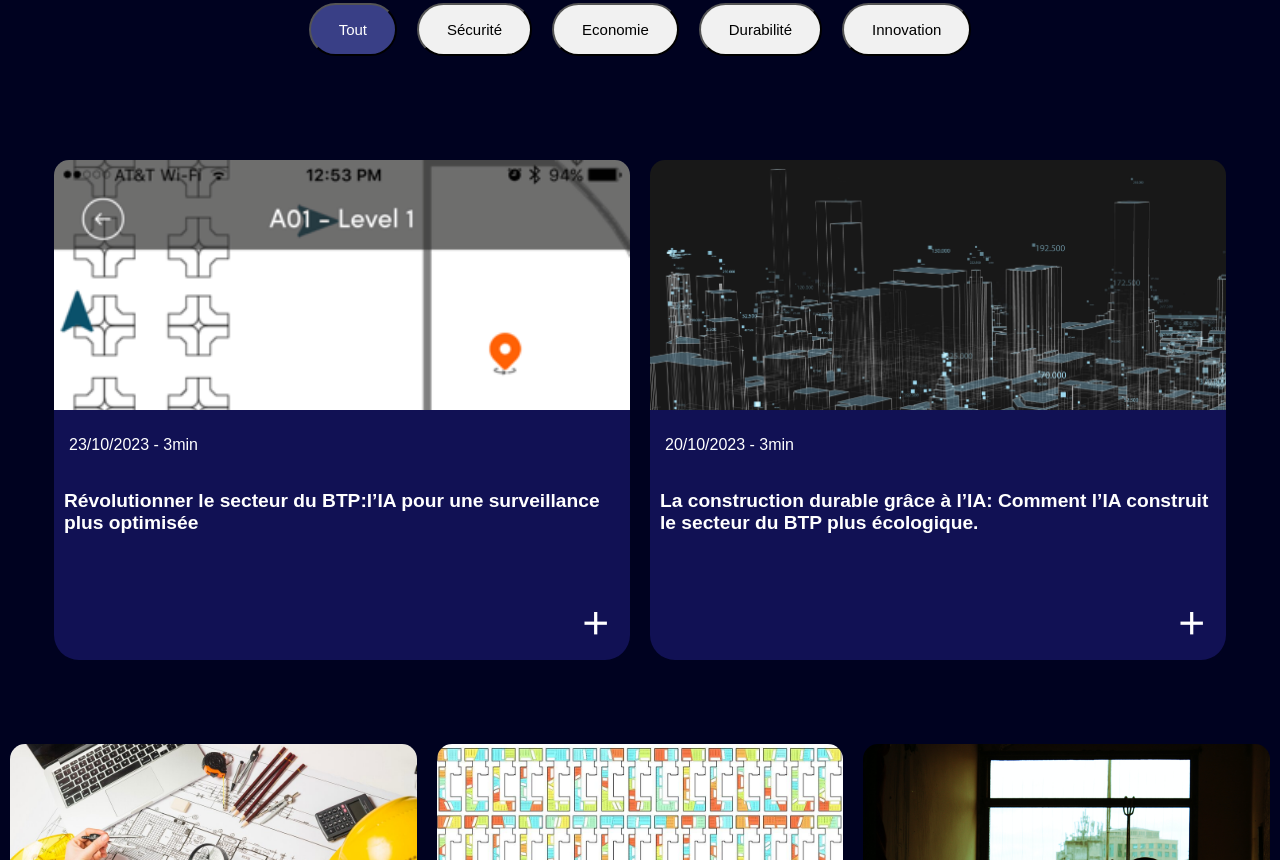
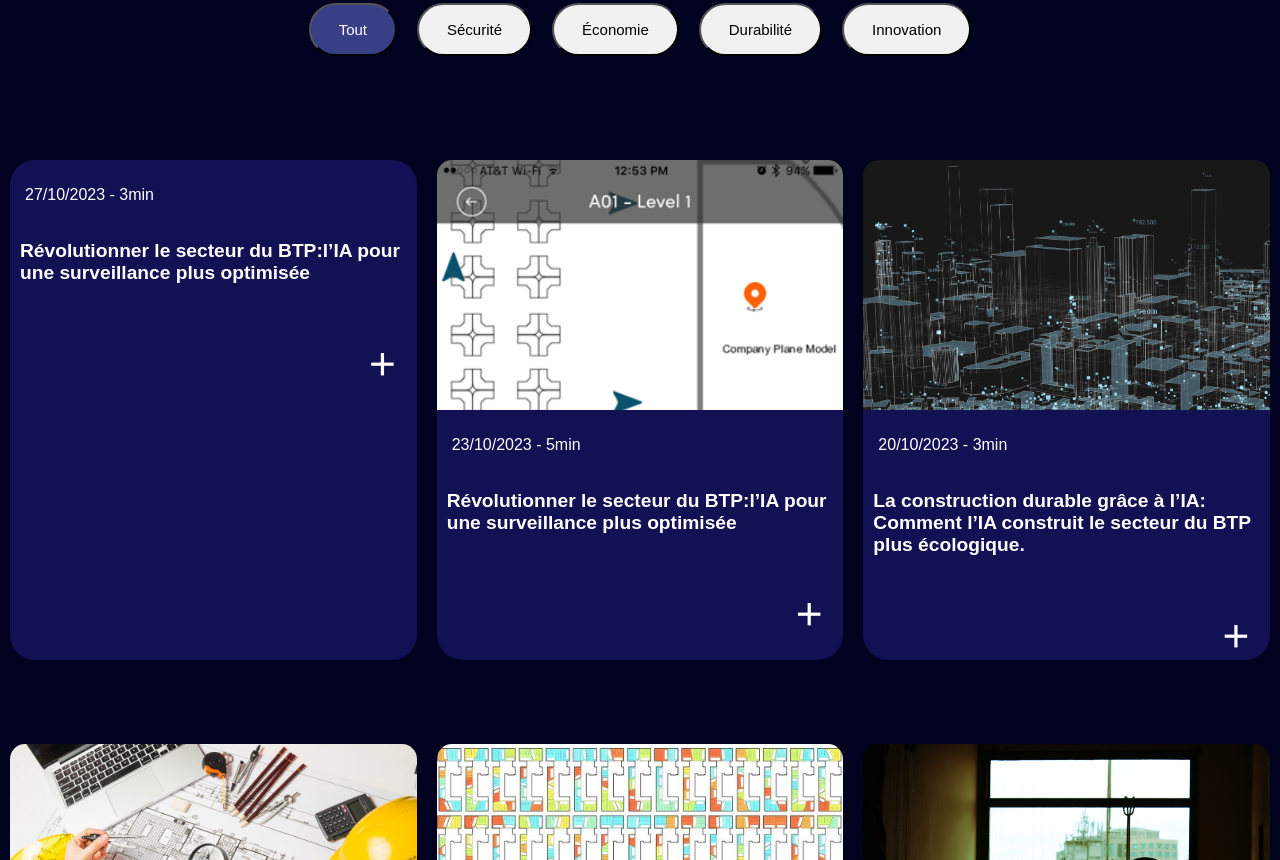
Before and after one commit to Semkrc/SemaKaraca, a plain HTML site: page index.html in a window 1280 px wide. Shown: the part 1053-1913 px from the top of the page. Drawn offline with nearby package versions, Linux system fonts and the light colour scheme.

Commit message:
Updateindex

```diff
--- a/index.html
+++ b/index.html
@@ -57,18 +57,25 @@ color: white;
 <div class="filterBtns">
   <button class="btn active" onclick="filterSelection('all')">Tout</button>
   <button class="btn" onclick="filterSelection('Sécurité')">Sécurité</button>
-  <button class="btn" onclick="filterSelection('Economie')">Economie </button>
+  <button class="btn" onclick="filterSelection('Economie')">Économie </button>
   <button class="btn" onclick="filterSelection('Durabilité')">Durabilité </button>
   <button class="btn" onclick="filterSelection('Innovation')">Innovation</button>
 </div>
 
 <section class="container" id="container">
+	<div class="filterCard Sécurité">
+	         <div class="card-image6">
+</div>
+			  <p><span> 27/10/2023 - 3min</span></p>
+      <h2>Révolutionner le secteur du BTP:l’IA pour une surveillance plus optimisée </h2>
+      <a href="./article-6.html"><i class='bx bx-plus' style='color:white'></i></a>
+    </div>
 
 
 <div class="filterCard Innovation">
 	         <div class="card-image5">
 </div>
-			  <p><span> 23/10/2023 - 3min</span></p>
+			  <p><span> 23/10/2023 - 5min</span></p>
       <h2>Révolutionner le secteur du BTP:l’IA pour une surveillance plus optimisée </h2>
       <a href="./article-5.html"><i class='bx bx-plus' style='color:white'></i></a>
     </div>
```
